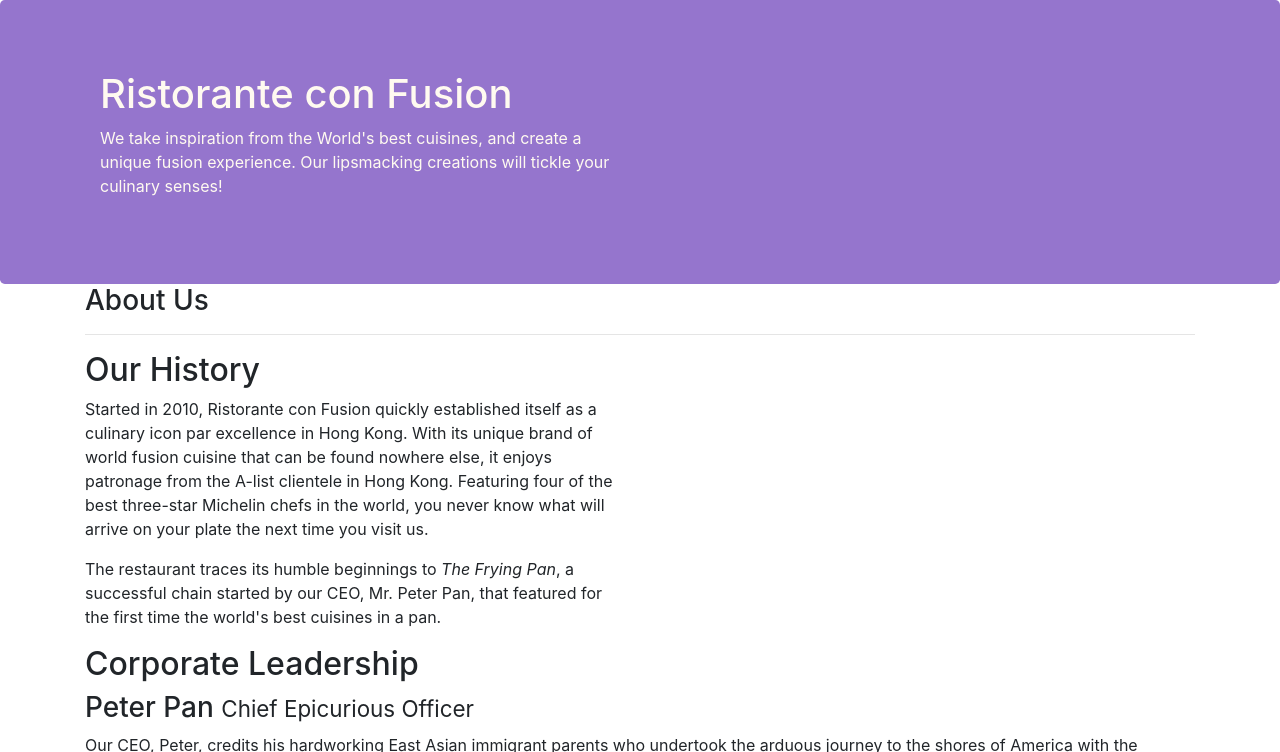
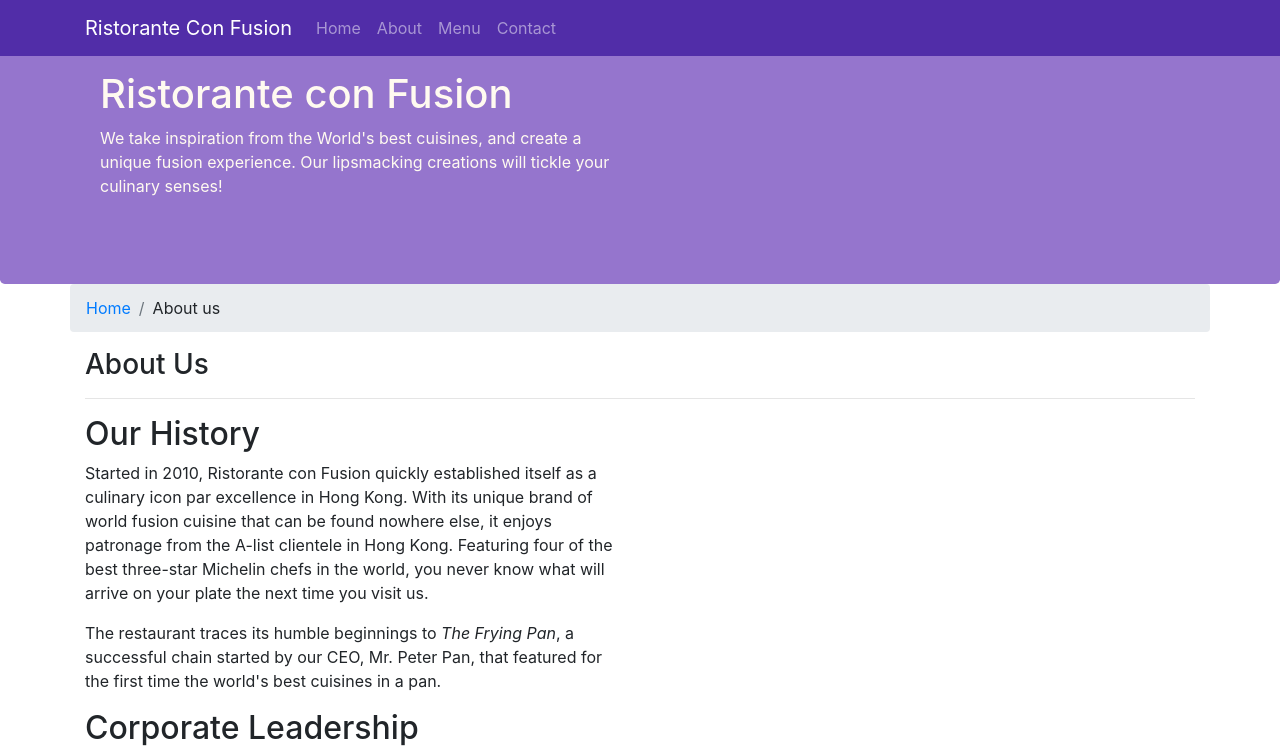
Before and after one commit to garyleefight/UIDeepDive, a website: page l1/conFusion/aboutus.html in a window 1280 px wide. Shown: the top 752 px of the page. Drawn offline with nearby package versions, Linux system fonts and the light colour scheme.

Commit message:
add nav bar

```diff
--- a/l1/conFusion/aboutus.html
+++ b/l1/conFusion/aboutus.html
@@ -15,7 +15,22 @@
 </head>
 
 <body>
-
+    <nav class="navbar navbar-dark navbar-expand-sm fixed-top">
+        <div class = "container">
+            <button class="navbar-toggler" type="button" data-toggle="collapse" data-target="#Navbar">
+                <span class="navbar-toggler-icon"></span>
+            </button>
+            <a class="navbar-brand" href="#">Ristorante Con Fusion</a>
+            <div class="collapse navbar-collapse" id="Navbar">
+                <ul class="navbar-nav mr-auto">
+                    <li class="nav-item"><a class="nav-link" href="./index.html">Home</a></li>
+                    <li class="nav-item acitve"><a class="nav-link" href="#">About</a></li>
+                    <li class="nav-item"><a class="nav-link" href="#">Menu</a></li>
+                    <li class="nav-item"><a class="nav-link" href="#">Contact</a></li>
+                </ul>
+            </div>
+        </div>
+    </nav>
     <header class="jumbotron">
         <div class="container">
             <div class="row row-header">
@@ -31,6 +46,10 @@
 
     <div class="container">
         <div class="row">
+            <ol class="col-12 breadcrumb">
+                <li class="breadcrumb-item"><a href="./index.html">Home</a></li>
+                <li class="breadcrumb-item acitve">About us</li>
+            </ol>
             <div class="col col-sm">
                <h3>About Us</h3>
                <hr>
@@ -70,7 +89,7 @@
                 <div class="col-4 offset-1 col-sm-2">
                     <h5>Links</h5>
                     <ul class="list-unstyled">
-                        <li><a href="#">Home</a></li>
+                        <li><a href="./index.html">Home</a></li>
                         <li><a href="#">About</a></li>
                         <li><a href="#">Menu</a></li>
                         <li><a href="#">Contact</a></li>
--- a/l1/conFusion/css/styles.css
+++ b/l1/conFusion/css/styles.css
@@ -28,3 +28,12 @@ address{
     margin:0px;
     color:#0f0f0f;
 }
+
+body {
+    padding: 50px 0px 0px 0px 0px;
+    z-index: 0;
+}
+
+.navbar-dark {
+    background-color: #512DA8;
+}
--- a/package.json
+++ b/package.json
@@ -5,6 +5,10 @@
   "main": "index.js",
   "scripts": {
     "test": "echo \"Error: no test specified\" && exit 1"
+  },
+  "engines": {
+    "hnvm": "14.8.0",
+    "pnpm": "5.10.0"
   },
   "repository": {
     "type": "git",
```
Also changed, not shown: l1/conFusion/index.html (+17 -2 lines).
